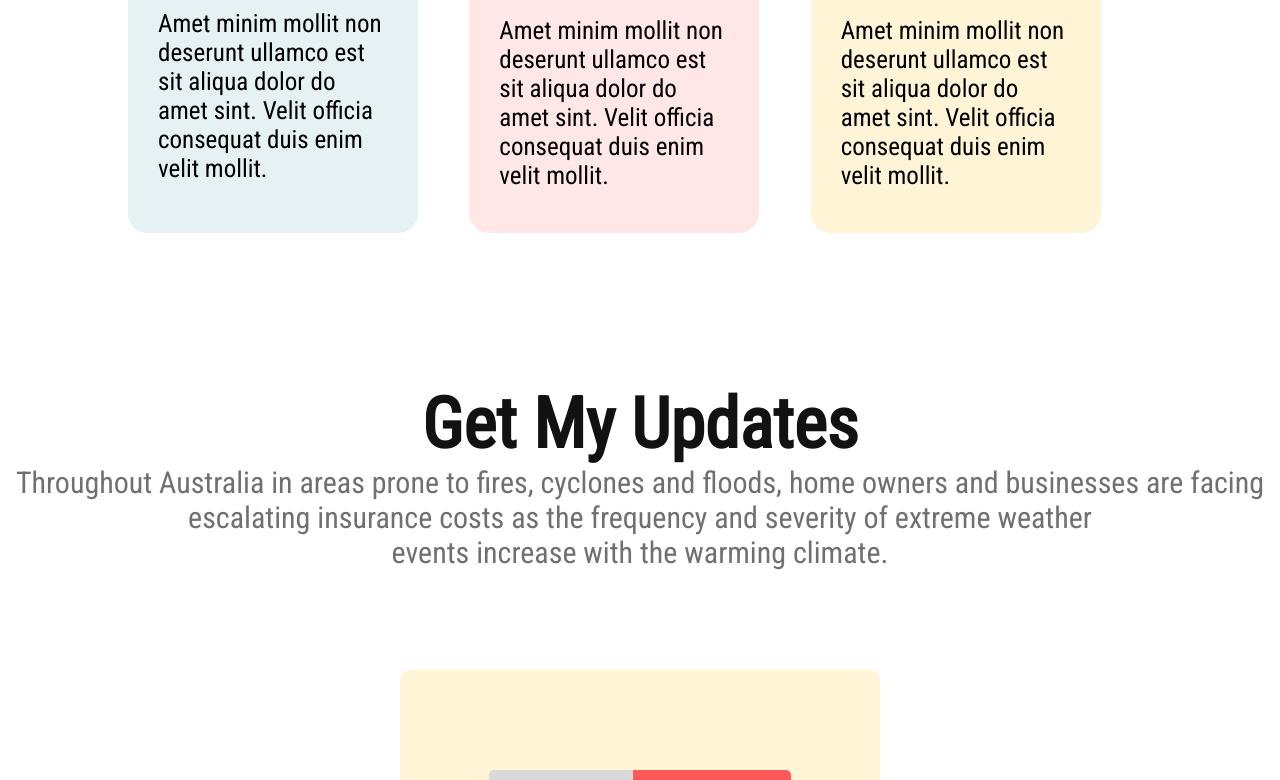
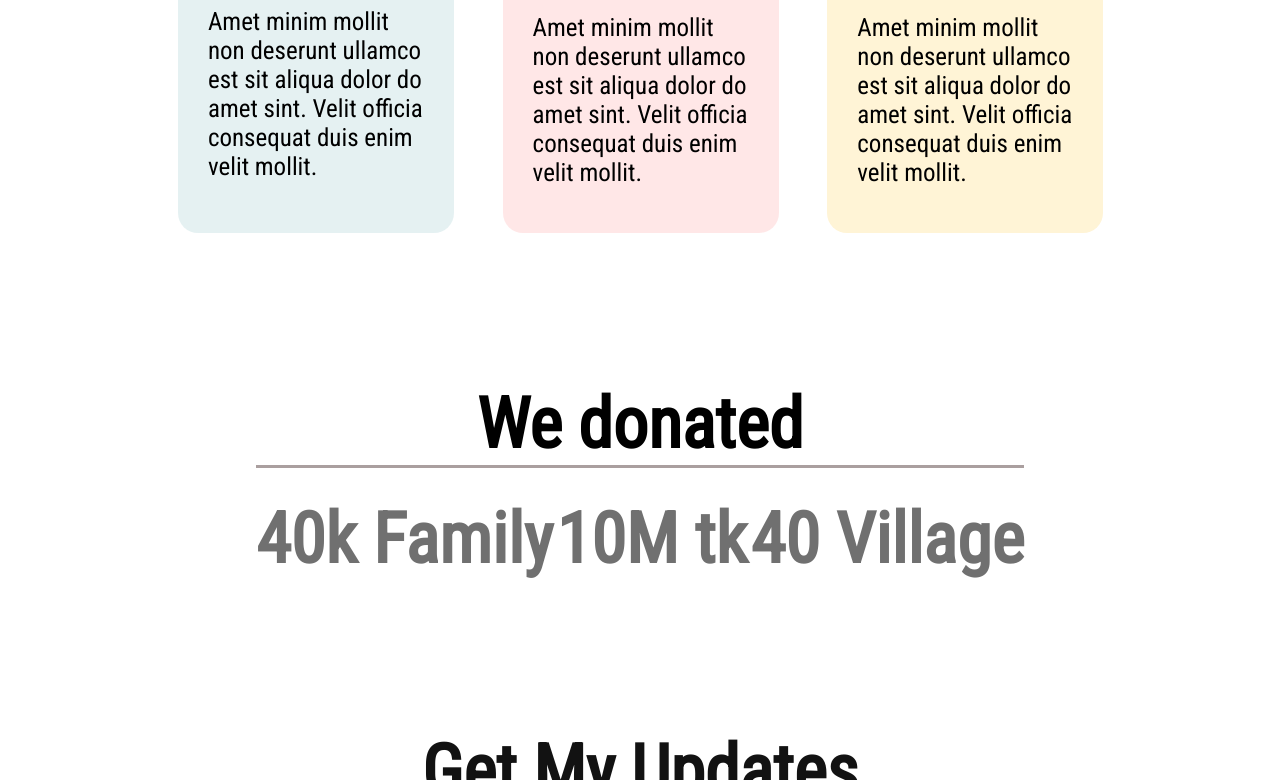
Before and after one commit to nadim-sheikh/Assignment, a plain HTML site: page index.html in a window 1280 px wide. Shown: the part 2308-3088 px from the top of the page. Drawn offline with Linux system fonts and the light colour scheme.

Commit message:
border-add

```diff
--- a/index.html
+++ b/index.html
@@ -80,6 +80,16 @@
         </section>
         <!--card-->
     </div>
+    <section class="donate">
+        <div class="main-box">
+            <div class="donate-text"><h1>We donated</h1></div>
+            <div class="donated-box">
+                <h1>40k Family</h1>
+                <h1>10M tk</h1>
+                <h1>40 Village</h1>
+            </div>
+        </div>
+    </section>
     <section class="text-box-3">
         <div class="text">
             <h1>Get My Updates</h1>
--- a/style.css
+++ b/style.css
@@ -161,7 +161,7 @@
     display: flex;
     justify-content: center;
     margin-bottom: 150px;
-    padding-left: 10%;
+    padding-left: 13.9%;
     padding-right: 10%;
 }
 
@@ -222,6 +222,34 @@
     color: #707070;
 }
 
+/*my design*/
+.main-box {
+    text-align: center;
+}
+
+.donated-box {
+    color: #707070;
+    display: flex;
+    justify-content: space-between;
+    margin-bottom: 150px;
+    margin-left: 20%;
+    margin-right: 20%;
+}
+.donate-text h1{
+    font-size: 70px;
+}
+.donate-text {
+    align-items: center;
+    margin-left: 20%;
+    margin-right: 20%;
+    margin-bottom: 30px;
+    border-bottom: 3px solid #AA9F9F;
+}
+
+.donated-box h1 {
+    font-size: 70px;
+}
+
 /*email box*/
 .email-box {
     display: flex;
@@ -249,7 +277,8 @@
     border-bottom-right-radius: 5px;
 
 }
-.email-box h3 a{
+
+.email-box h3 a {
     text-decoration: none;
     color: #FFFFFF;
 }
@@ -267,18 +296,20 @@
 }
 
 /*footer*/
-footer{
+footer {
     text-align: center;
     background-color: #0B0D17;
     padding: 50px 0px;
 }
+
 footer h1 {
     font-family: 'Lobster', cursive;
     color: #FF5959;
     font-size: 50px;
     margin-top: 20px;
 }
-footer p{
+
+footer p {
     color: white;
     font-size: 20px;
     margin-top: 30px;
```
